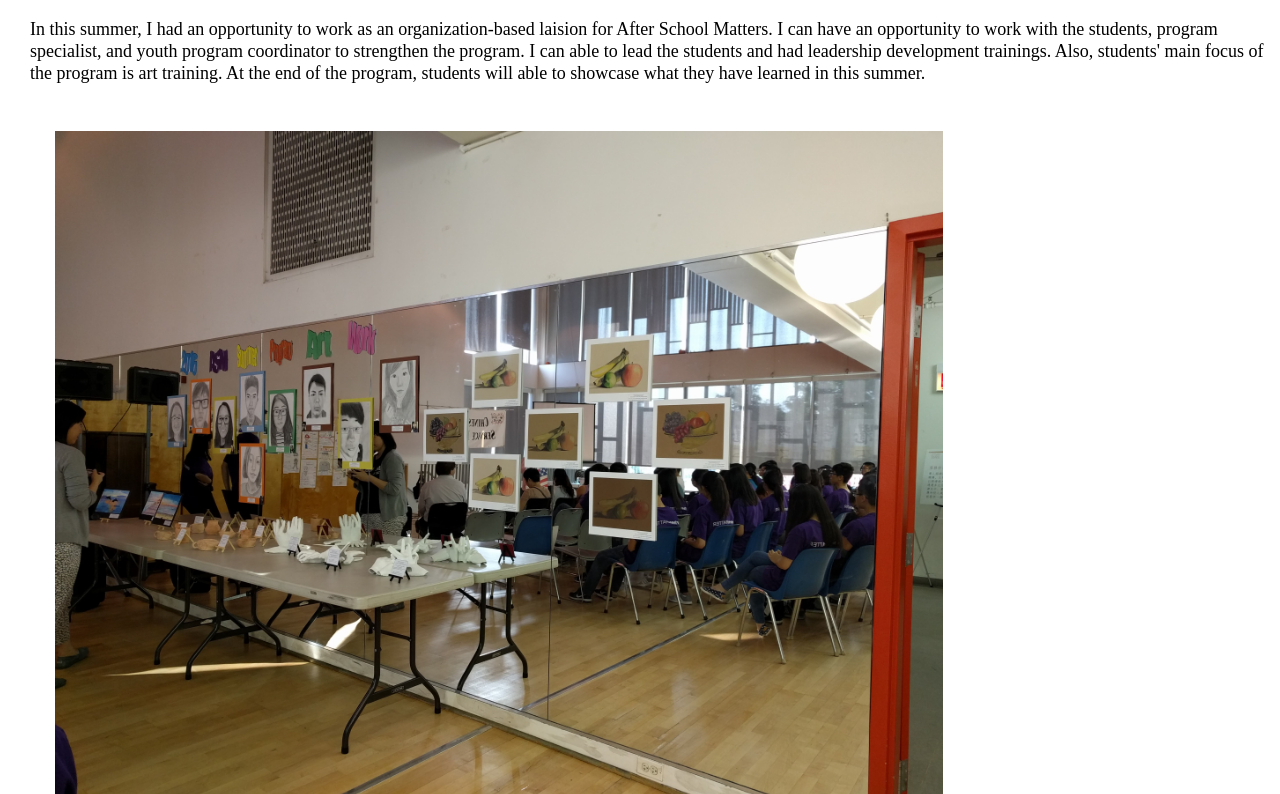
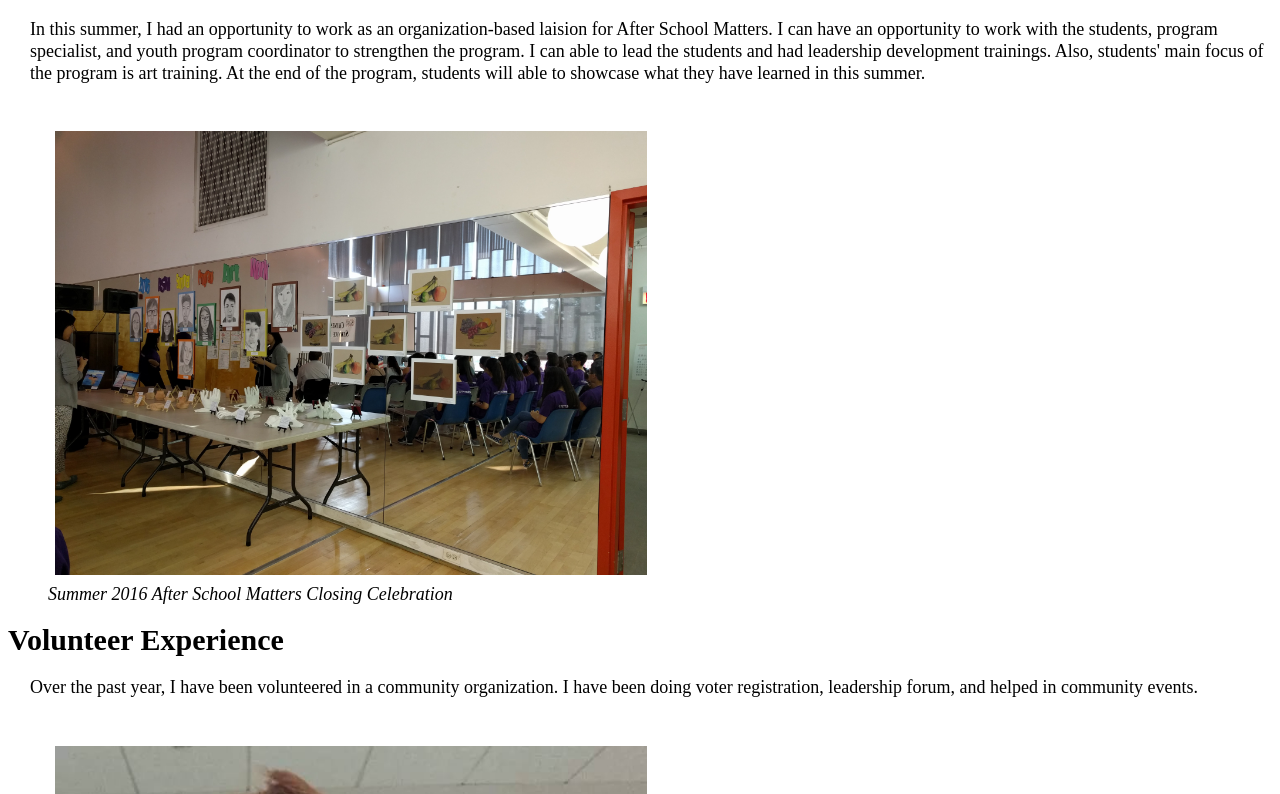
Before and after one commit to jingwenyu/Project2, a plain HTML site: page interests.html in a window 1280 px wide. Shown: the part 806-1600 px from the top of the page. Drawn offline with Linux system fonts and the light colour scheme.

Commit message:
Addded background and caption

```diff
--- a/css/screen.css
+++ b/css/screen.css
@@ -63,7 +63,7 @@ footer {
 }
 
 #interest{
-  background: url(../images/interest.jpeg);
+  background: url(../images/927_y04.jpg);
   background-size: cover;
   background-repeat: no-repeat;
 }
@@ -121,13 +121,14 @@ header{
 
 img {
 	display: block;
-	max-width: 75%;
-	max-height: auto;
+	max-width: 50%;
+	max-height: 25%;
 	padding: 0.4em;
 }
 
 figcaption{
-  text-align: center;
+  text-align: left;
+  font-style: italic;
 }
 
 .home{
```
Also changed, not shown: images/927_y04.jpg (added), images/interest.JPEG (deleted).
